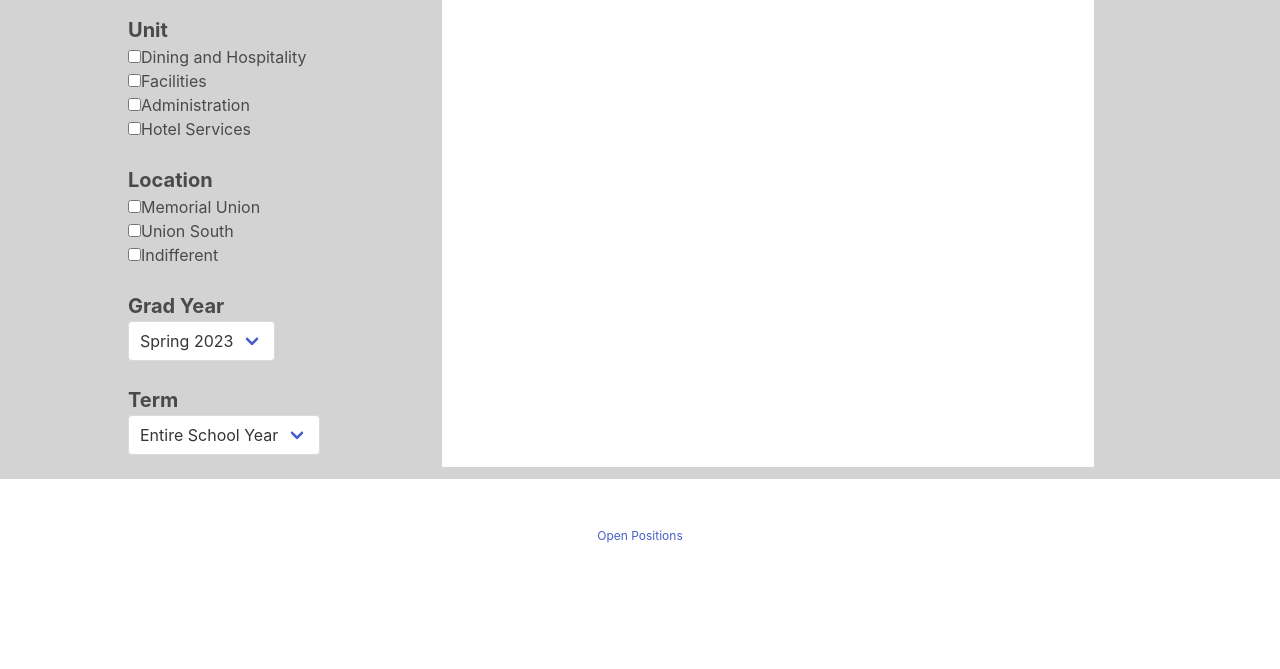
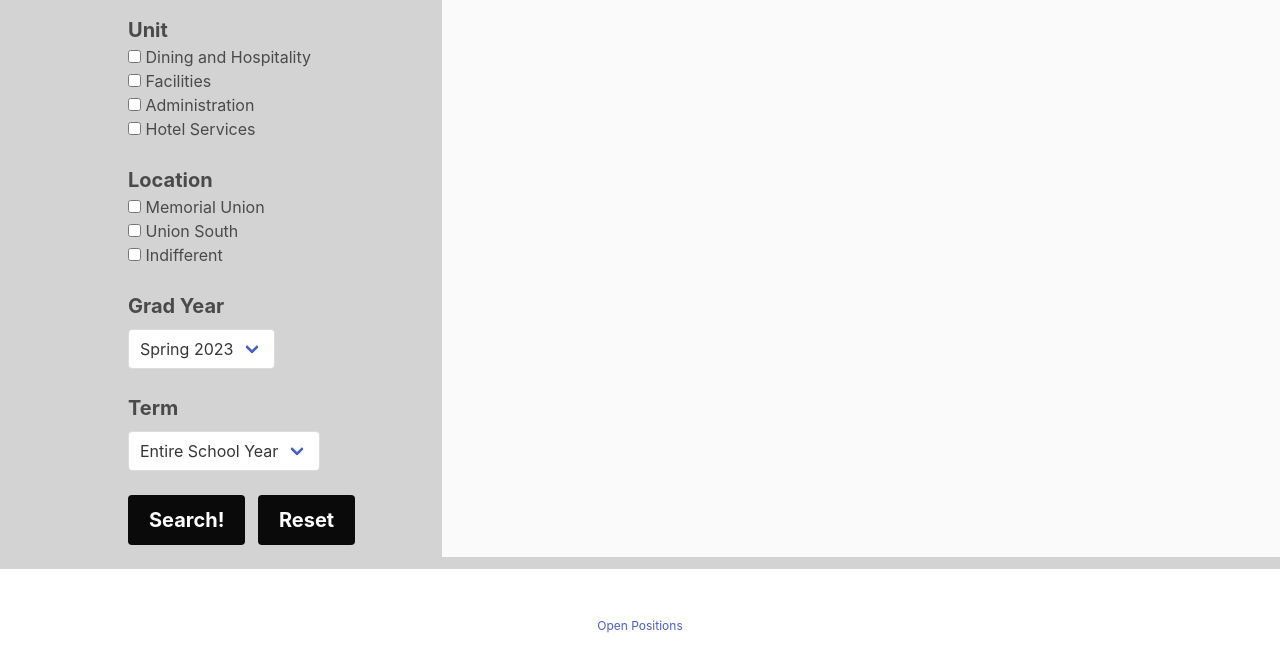
Before and after one commit to agstapleton1025/First_Sprint, a plain HTML site: page index.html in a window 1280 px wide. Shown: the part 159-828 px from the top of the page. Before the commit the page ends 800 px from the top, so only its background shows below. Drawn offline with nearby package versions, Linux system fonts and the light colour scheme.

Commit message:
added buttons

```diff
--- a/index.html
+++ b/index.html
@@ -82,7 +82,9 @@
               name="WorkUnit"
               value="Dining and Hospitality"
               id="Dining and Hospitality"
-            /><label for="Dining and Hospitality">Dining and Hospitality</label>
+            /><label for="Dining and Hospitality">
+              Dining and Hospitality</label
+            >
           </div>
           <div>
             <input
@@ -90,7 +92,7 @@
               name="WorkUnit"
               value="Facilities"
               id="Facilities"
-            /><label for="Facilities">Facilities</label>
+            /><label for="Facilities"> Facilities</label>
           </div>
           <div>
             <input
@@ -98,7 +100,7 @@
               name="WorkUnit"
               value="Administration"
               id="Administration"
-            /><label for="Administration">Administration</label>
+            /><label for="Administration"> Administration</label>
           </div>
           <div>
             <input
@@ -106,7 +108,7 @@
               name="WorkUnit"
               value="Hotel Services"
               id="Hotel Services"
-            /><label for="Hotel Services">Hotel Services</label>
+            /><label for="Hotel Services"> Hotel Services</label>
           </div>
         </div>
         <br />
@@ -118,7 +120,7 @@
               name="Location"
               value="Memorial Union"
               id="Memorial Union"
-            /><label for="Memorial Union">Memorial Union</label>
+            /><label for="Memorial Union"> Memorial Union</label>
           </div>
           <div>
             <input
@@ -126,7 +128,7 @@
               name="Location"
               value="Union South"
               id="Union South"
-            /><label for="Union South">Union South</label>
+            /><label for="Union South"> Union South</label>
           </div>
           <div>
             <input
@@ -134,11 +136,11 @@
               name="Location"
               value="Indifferent"
               id="Indifferent"
-            /><label for="Indifferent">Indifferent</label>
+            /><label for="Indifferent"> Indifferent</label>
           </div>
         </div>
         <br />
-        <h3 class="has-text-weight-bold is-size-5">Grad Year</h3>
+        <h3 class="has-text-weight-bold is-size-5 pb-2">Grad Year</h3>
         <div>
           <div class="select">
             <select name="" id="">
@@ -153,7 +155,7 @@
           </div>
         </div>
         <br />
-        <h3 class="has-text-weight-bold is-size-5">Term</h3>
+        <h3 class="has-text-weight-bold is-size-5 pb-2">Term</h3>
         <div>
           <div class="select">
             <select name="" id="">
@@ -164,15 +166,27 @@
             </select>
           </div>
         </div>
+        <br />
+        <div>
+          <button
+            class="button has-text-white has-text-weight-bold is-black is-medium is-full-width is-inline-block mr-2"
+            id="searchbtn"
+          >
+            Search!
+          </button>
+          <button
+            class="button has-text-white has-text-weight-bold is-black is-medium is-full-width is-inline-block"
+            id="clearbtn"
+          >
+            Reset
+          </button>
+        </div>
       </div>
       <br />
 
       <!--Column 2-->
-      <div class="column has-background-white is-half"></div>
-
-      <!--Column 3-->
       <div
-        class="column is-one-quarter has-background-lightgrey has-text-centered"
+        class="column is-three-quarters has-background-white-bis has-text-centered"
       ></div>
     </div>
 
```
